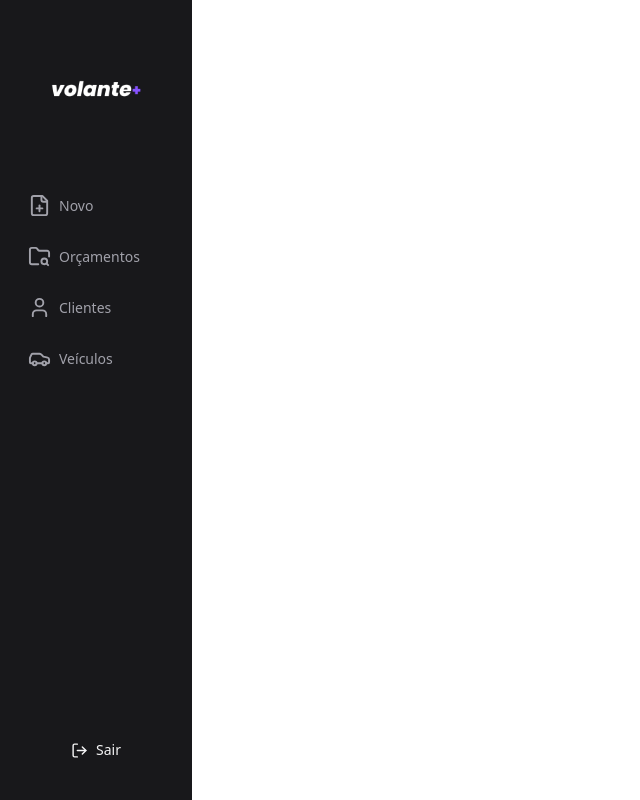
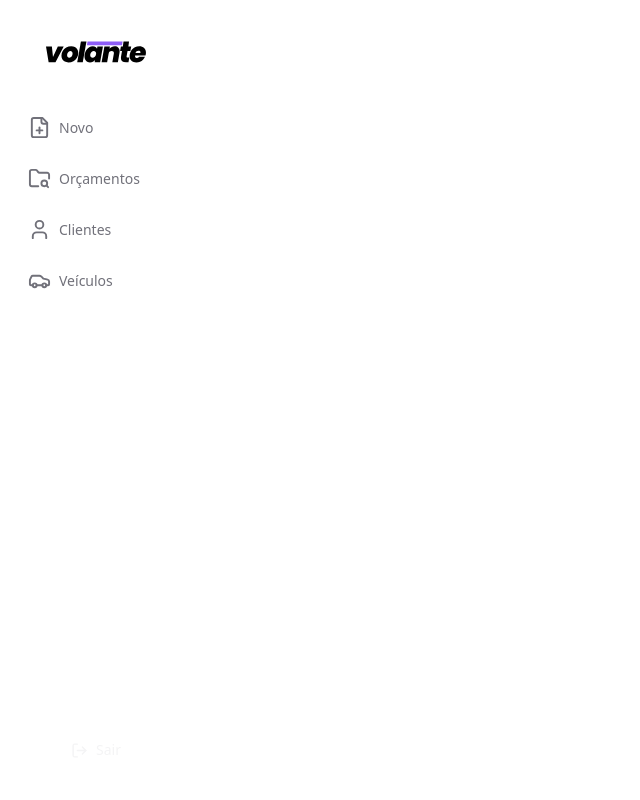
Before and after one commit to lindomargarcia/volante, a React (Vite) app: page / in a window 1280 px wide. Shown: the whole page, without its empty margins (0-640 px from the left). Built offline with nearby package versions, Linux system fonts and the light colour scheme; what @react-pdf/renderer would draw is missing.

Commit message:
new: Layout changes

```diff
--- a/index.html
+++ b/index.html
@@ -1,5 +1,5 @@
 <!doctype html>
-<html lang="en">
+<html lang="pt-BR">
   <head>
     <meta charset="UTF-8" />
     <meta name="viewport" content="width=device-width, initial-scale=1.0" />
--- a/src/App.tsx
+++ b/src/App.tsx
@@ -73,9 +73,9 @@ const router = createBrowserRouter([
   {
     path: "/",
     element:
-      <div className="flex-1 flex bg-zinc-900">
+      <div className="flex-1 flex bg-white">
         <Menu links={MENU_LINKS}/>
-        <div className="p-8 m-0 bg-white flex-1 overflow-scroll">
+        <div className="rounded p-8 pl-2 flex-1 overflow-scroll">
           <Outlet/>
         </div>
       </div>,
--- a/src/components/Card/index.tsx
+++ b/src/components/Card/index.tsx
@@ -33,6 +33,7 @@ Card.Badge = ({children}: {children?: ReactNode}) => {
 Card.Header = ({title, description, avatar, children, fallback}: {title?: string, description?: string, children?: ReactNode, avatar?: string, fallback?: string}) => {
     return (
         <CardHeader className={'flex flex-row justify-center items-center gap-4 h-21 flex-1 min-w-[160px]'}>
+            {children}
             {(avatar || fallback) &&
                 <Avatar>
                     {avatar && <AvatarImage src={avatar}/>}
@@ -43,7 +44,6 @@ Card.Header = ({title, description, avatar, children, fallback}: {title?: string
                 {title && <CardTitle>{title}</CardTitle>}
                 {description && <CardDescription className="text-md text-gray-500">{description}</CardDescription>}
             </div>
-            {children}
         </CardHeader>
     )
 }
--- a/src/components/Menu/Menu.tsx
+++ b/src/components/Menu/Menu.tsx
@@ -5,13 +5,13 @@ import { NavLink } from "react-router-dom";
 import { Button } from "../ui/button";
 import { LogOut } from "lucide-react";
 // import Logo from "@/assets/svg/logo";
-import logo from "@/../public/assets/app-logo.png"
+import logo from "/assets/app-logo.png"
 
-const MenuNavLinkVariant = cva('flex items-center gap-2 w-[160px] p-3 rounded-xl text-sm transition hover:bg-highlight hover:text-white', {
+const MenuNavLinkVariant = cva('flex items-center gap-2 w-[160px] p-3 rounded-xl text-sm transition hover:bg-zinc-200 hover:text-black', {
     variants: {
         isActive: {
-            true: 'font-bold text-white hover:[&_svg]:text-white',
-            false: 'text-zinc-400'
+            true: 'font-bold text-white text-black',
+            false: 'text-zinc-500'
         }
     },
     defaultVariants: {
@@ -27,7 +27,16 @@ const Menu = ({links}: MenuProps) => {
   return (
     <nav className="select-none flex flex-col items-center justify-center py-8">
         {/* <Logo size={32} color="var(--theme-highlight)"/> */}
-        <img src={logo} className="w-[90px] mt-3 mb-4 object-contain"/>
+        <svg width="100" height="40" viewBox="0 0 819 171" fill="none" xmlns="http://www.w3.org/2000/svg">
+            <path d="M57.27 126.76L96.83 40.28H144.9L77.74 169.31H21.62L0 40.28H48.07L57.27 126.76Z" fill="black"/>
+            <path d="M183.405 170.92C172.212 170.92 162.245 168.697 153.505 164.25C144.919 159.803 138.249 153.517 133.495 145.39C128.742 137.263 126.365 127.757 126.365 116.87C126.365 102.15 129.815 88.81 136.715 76.85C143.769 64.89 153.429 55.5367 165.695 48.79C177.962 42.0433 191.685 38.67 206.865 38.67C218.059 38.67 227.949 40.8933 236.535 45.34C245.275 49.7867 252.022 56.15 256.775 64.43C261.682 72.5567 264.135 82.0633 264.135 92.95C264.135 107.823 260.609 121.24 253.555 133.2C246.502 145.007 236.842 154.283 224.575 161.03C212.309 167.623 198.585 170.92 183.405 170.92ZM190.305 132.05C195.672 132.05 200.425 130.363 204.565 126.99C208.859 123.617 212.079 119.247 214.225 113.88C216.525 108.513 217.675 102.993 217.675 97.32C217.675 90.88 215.989 85.9733 212.615 82.6C209.395 79.2267 205.179 77.54 199.965 77.54C194.445 77.54 189.615 79.2267 185.475 82.6C181.489 85.9733 178.345 90.3433 176.045 95.71C173.899 101.077 172.825 106.673 172.825 112.5C172.825 118.94 174.435 123.847 177.655 127.22C180.875 130.44 185.092 132.05 190.305 132.05Z" fill="black"/>
+            <path d="M331.236 0.110004L301.106 169.31H255.796L285.926 0.110004H331.236Z" fill="black"/>
+            <path d="M316.888 104.68C319.341 91.34 323.865 79.6867 330.458 69.72C337.051 59.7533 344.948 52.0867 354.148 46.72C363.501 41.3533 373.315 38.67 383.588 38.67C392.481 38.67 399.841 40.4333 405.668 43.96C411.495 47.4867 415.558 52.24 417.858 58.22L421.078 40.28H466.158L443.388 169.31H398.308L401.528 151.37C397.081 157.35 391.255 162.103 384.048 165.63C376.841 169.157 368.868 170.92 360.128 170.92C346.635 170.92 335.825 166.473 327.698 157.58C319.571 148.533 315.508 136.267 315.508 120.78C315.508 115.72 315.968 110.353 316.888 104.68ZM409.808 104.68C410.268 102.38 410.498 100.233 410.498 98.24C410.498 91.8 408.658 86.8167 404.978 83.29C401.451 79.7633 396.851 78 391.178 78C384.431 78 378.375 80.3767 373.008 85.13C367.641 89.73 364.268 96.2467 362.888 104.68C362.428 106.98 362.198 109.203 362.198 111.35C362.198 117.79 363.961 122.773 367.488 126.3C371.168 129.827 375.845 131.59 381.518 131.59C388.265 131.59 394.321 129.213 399.688 124.46C405.055 119.707 408.428 113.113 409.808 104.68Z" fill="black"/>
+            <path d="M562.916 39.13C575.489 39.13 585.303 42.81 592.356 50.17C599.563 57.3767 603.166 67.42 603.166 80.3C603.166 84.5933 602.706 89.1933 601.786 94.1L588.446 169.31H543.366L555.556 100.08C556.016 97.78 556.246 95.71 556.246 93.87C556.246 88.35 554.636 84.0567 551.416 80.99C548.349 77.9233 543.979 76.39 538.306 76.39C531.866 76.39 526.423 78.3833 521.976 82.37C517.529 86.3567 514.539 91.8767 513.006 98.93L500.586 169.31H455.276L478.276 40.28H523.356L520.136 58.68C525.196 52.8533 531.406 48.1767 538.766 44.65C546.126 40.97 554.176 39.13 562.916 39.13Z" fill="black"/>
+            <path d="M660.102 121.01C659.948 121.777 659.872 122.697 659.872 123.77C659.872 126.223 660.562 128.063 661.942 129.29C663.475 130.363 665.928 130.9 669.302 130.9H682.412L675.512 169.31H655.732C627.672 169.31 613.642 157.503 613.642 133.89C613.642 129.903 614.102 125.38 615.022 120.32L622.612 77.77H606.742L613.412 40.28H629.282L634.802 0H680.112L674.592 40.28H697.822L691.152 77.77H667.922L660.102 121.01Z" fill="black"/>
+            <path d="M763.578 38.67C780.445 38.67 793.785 43.1933 803.598 52.24C813.565 61.2867 818.548 73.63 818.548 89.27C818.548 94.4833 818.165 99.0833 817.398 103.07C816.478 107.977 815.558 111.503 814.638 113.65H729.308C729.155 114.57 729.078 115.95 729.078 117.79C729.078 123.617 730.458 127.91 733.218 130.67C736.132 133.43 739.965 134.81 744.718 134.81C752.232 134.81 758.212 131.437 762.658 124.69H810.498C806.972 133.583 801.682 141.557 794.628 148.61C787.728 155.51 779.525 160.953 770.018 164.94C760.665 168.927 750.698 170.92 740.118 170.92C723.252 170.92 709.835 166.32 699.868 157.12C689.902 147.92 684.918 135.27 684.918 119.17C684.918 114.57 685.378 109.74 686.298 104.68C688.752 91.1867 693.582 79.5333 700.788 69.72C708.148 59.7533 717.195 52.0867 727.928 46.72C738.815 41.3533 750.698 38.67 763.578 38.67ZM773.008 93.41C773.315 91.2633 773.468 89.8833 773.468 89.27C773.468 84.3633 771.935 80.6833 768.868 78.23C765.802 75.6233 761.815 74.32 756.908 74.32C751.235 74.32 746.328 75.93 742.188 79.15C738.048 82.37 734.982 87.1233 732.988 93.41H773.008Z" fill="black"/>
+            <path d="M340.245 0H627L622.755 31H335L340.245 0Z" fill="#8E5DF7"/>
+        </svg>
         <ol className="flex-1 my-6 px-4 mt-8 flex flex-col gap-1">
             {links.map(({path, label, icon}) => (
                 <NavLink key={path} to={path} className={({isActive}) => cn(MenuNavLinkVariant({isActive}))}>
--- a/src/data/constants/utils.ts
+++ b/src/data/constants/utils.ts
@@ -10,7 +10,7 @@ export const SO_STATUS_LIST: {value: STATUS_SERVICE_ORDER, label: string, color:
         value: STATUS_SERVICE_ORDER.WAITING_APPROVAL,
         label: 'Enviado ao cliente',
         color: 'bg-violet-500',
-        linked: [STATUS_SERVICE_ORDER.APPROVED, STATUS_SERVICE_ORDER.REJECTED]
+        linked: [STATUS_SERVICE_ORDER.APPROVED, STATUS_SERVICE_ORDER.REJECTED, STATUS_SERVICE_ORDER.PENDING]
     },{
         value: STATUS_SERVICE_ORDER.APPROVED,
         label: 'Aprovado',
@@ -40,6 +40,7 @@ export const SO_STATUS_LIST: {value: STATUS_SERVICE_ORDER, label: string, color:
         value: STATUS_SERVICE_ORDER.DONE,
         label: 'Entregue',
         color: 'bg-zinc-900',
+        linked: [STATUS_SERVICE_ORDER.PENDING]
     },{
         value: STATUS_SERVICE_ORDER.BLOCKED,
         label: 'Bloqueado',
--- a/src/pages/ServiceOrder/ServiceOrder.tsx
+++ b/src/pages/ServiceOrder/ServiceOrder.tsx
@@ -223,7 +223,7 @@ function ServiceOrderPage() {
       <div className="flex flex-1 flex-col">
         <header className="flex items-center pb-4 gap-4">
           <div className="flex flex-1">
-            <h1 className="text-2xl font-semibold">Orçamento</h1>
+            <h1 className="text-2xl font-bold">Novo orçamento</h1>
           </div>
           <div className="flex gap-4 items-center">
             <Input type="date" {...methods.register("startAt")} />
```
Also changed, not shown: src/pages/Vehicles/VehiclesPage.tsx (+4 -7 lines), public/assets/app-logo.png, public/assets/svg/app-logo.svg (added).
